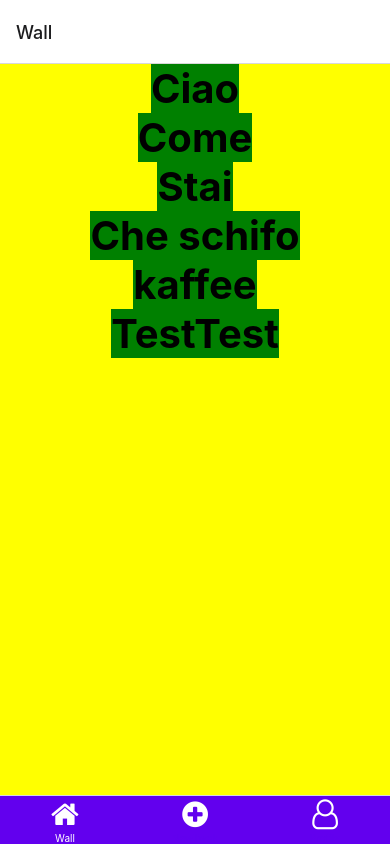
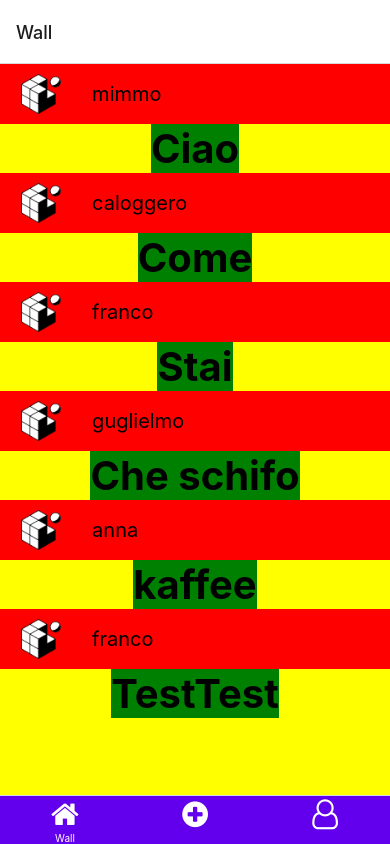
Before and after one commit to ceri01/Twit-Tok-RN, a React Native app: screen /Wall in a window 390 px wide. Built offline with nearby package versions, Linux system fonts and the light colour scheme.

Commit message:
Add user reference in twok adjusting UserView and UserPicture

```diff
--- a/view/Wall.jsx
+++ b/view/Wall.jsx
@@ -3,12 +3,12 @@ import {StyleSheet, SafeAreaView, FlatList, Dimensions, StatusBar} from "react-n
 import TwokRow from "./twok/TwokRow";
 
 const DATA = [
-    {tid: 1, text: "Ciao"},
-    {tid: 2, text: "Come"},
-    {tid: 3, text: "Stai"},
-    {tid: 4, text: "Che schifo"},
-    {tid: 5, text: "kaffee"},
-    {tid: 6, text: "TestTest"},
+    {tid: 1, text: "Ciao", name: "mimmo"},
+    {tid: 2, text: "Come", name: "caloggero"},
+    {tid: 3, text: "Stai", name: "franco"},
+    {tid: 4, text: "Che schifo", name: "guglielmo"},
+    {tid: 5, text: "kaffee", name: "anna"},
+    {tid: 6, text: "TestTest", name: "franco"},
 ];
 
 // TODO: Sistemare la parte di viewmodel per prendere i dati correttamente
--- a/view/twok/TwokRow.jsx
+++ b/view/twok/TwokRow.jsx
@@ -1,24 +1,37 @@
 import {Component} from "react";
 import {Dimensions, StatusBar, StyleSheet, Text, View} from "react-native";
+import UserView from "../user/UserView";
 
 class TwokRow extends Component {
     render() {
         return (
             <View style={style.twokStyle}>
+                <View style={style.user}>
+                    <UserView data={this.props.data} isInWall={this.props.isInWall}></UserView>
+                </View>
+                <View style={style.twokContent}>
                     <Text style={style.text}>{this.props.data.text}</Text>
+                </View>
             </View>
         );
     }
 }
 
 const style = StyleSheet.create({ // TODO: Sistemare lo stile in base ai twok da mostrare
+    user: {
+        height: 60,
+        backgroundColor: "red",
+    },
+    twokContent: {
+        flex: 1,
+        justifyContent: "center",
+        alignItems: "center"
+    },
     twokStyle: {
         flex: 1,
         width: "100%",
         height: Dimensions.get('window').height - StatusBar.currentHeight - 110, // 110 is dimension of navigation bar
         backgroundColor: "yellow",
-       justifyContent: "center",
-       alignItems: "center"
     },
     text: {
         fontSize: 40,
--- a/view/user/UserPicture.jsx
+++ b/view/user/UserPicture.jsx
@@ -1,13 +1,22 @@
 import {Component} from "react";
-import {StyleSheet, View} from "react-native";
-import ImageLoad from "react-native-image-placeholder";
+import {Image, StyleSheet, View} from "react-native";
 
 class UserPicture extends Component {
+
+    pictureDimension() {
+        if (this.props.changePicDimension) {
+            return ({
+                height: 40,
+                width: 40
+            });
+        }
+        return style.img
+    }
     render() {
         return (
             <View style={style.imgContainer}>
-                <ImageLoad
-                    style={style.img}
+                <Image
+                    style={this.pictureDimension()}
                     source={require('../../assets/favicon.png')} />
             </View>
         );
@@ -21,8 +30,8 @@ const style = StyleSheet.create({
         alignItems: "center",
     },
     img: {
-        height: 70,
-        width: 70,
+        height: 50,
+        width: 50,
     }
 });
 
--- a/view/user/UserView.jsx
+++ b/view/user/UserView.jsx
@@ -5,18 +5,26 @@ import UserPicture from "./UserPicture";
 import FollowUnfollowButton from "../buttons/FollowUnfollowButton";
 
 class UserView extends Component {
+
+    showFollowUnfollowButton() {
+        if(!this.props.isInWall) {
+            return <View style={style.button}>
+                <FollowUnfollowButton follow={true} onPress={() => {}}></FollowUnfollowButton>
+            </View>
+        }
+        return null;
+    }
+
     render() {
         return (
             <View style={style.userViewContainer}>
                 <View style={style.pic}>
-                    <UserPicture></UserPicture>
+                    <UserPicture changePicDimension={this.props.isInWall}></UserPicture>
                 </View>
                 <View style={style.userName}>
-                    <UserName userName={this.props.data.item.name}></UserName>
+                    <UserName userName={this.props.data.name}></UserName>
                 </View>
-                <View style={style.button}>
-                    <FollowUnfollowButton follow={true} onPress={() => {}}></FollowUnfollowButton>
-                </View>
+                {this.showFollowUnfollowButton()}
             </View>
         );
     }
@@ -30,17 +38,15 @@ const style = StyleSheet.create({
     userName: {
         flex: 3,
         alignContent: "flex-start",
-        height: 80
     },
     pic: {
         flex: 0.8,
-        height: 80,
-        width: 80
+        paddingVertical: 10
     },
     button: {
         flex: 1,
         alignItems: "center",
-        height: 80,
+        justifyContent: "center",
     }
 });
 
```
Lines whose indentation alone changed are shown as unchanged.
